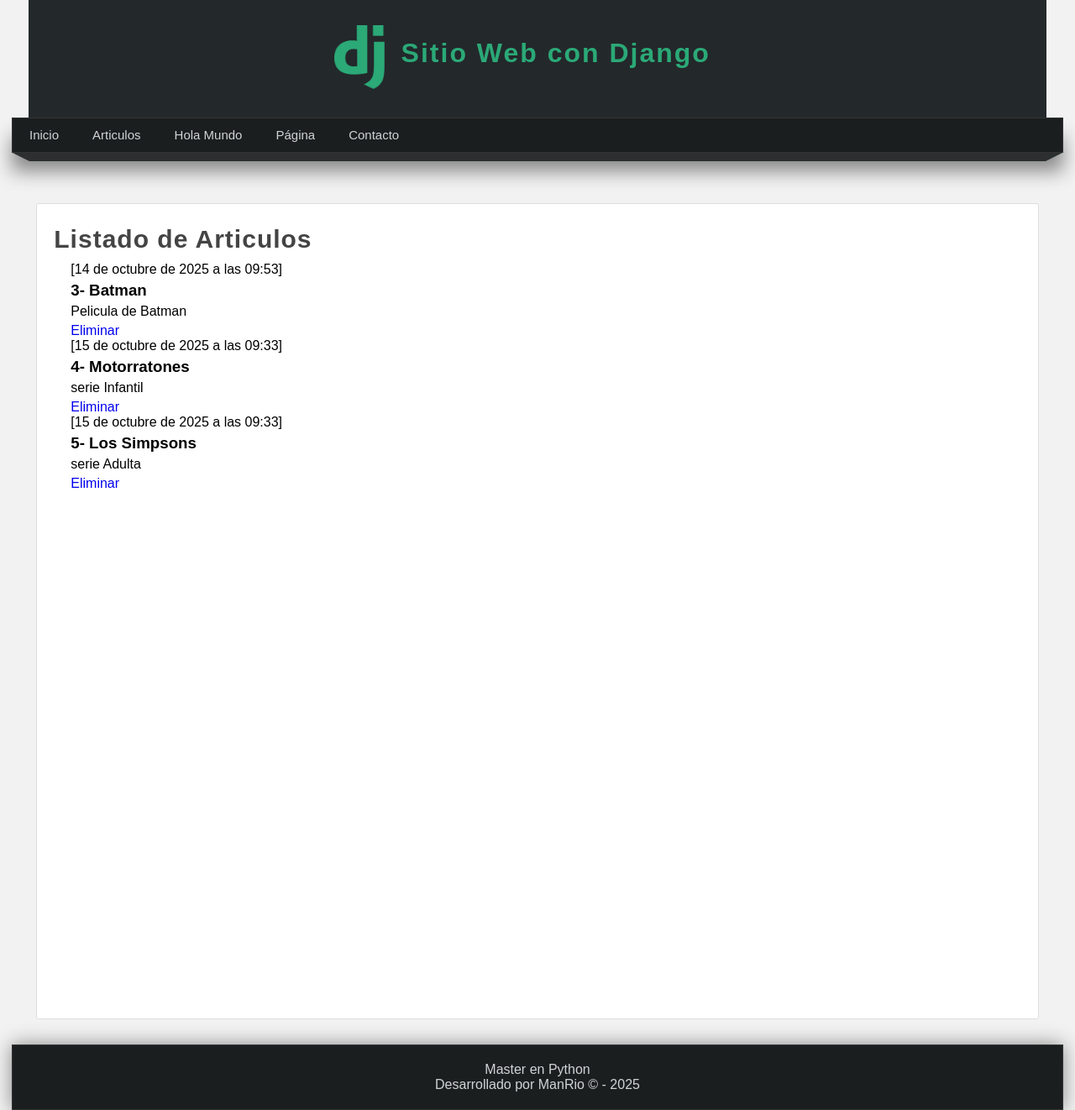
After one commit to ManRio/pythondesde0, a Django app: page /articulos/ in a window 1280 px wide. The commit adds this page. Shown: the whole page at 84% size. Run offline with Django 5.2, Linux system fonts and the light colour scheme; data comes from the database, SQL or seed files in the repository; both versions use the stored data as it was after the commit.

Commit message:
Bases de datos 2º parte

```diff
--- a/22-django/AprendiendoDjango/AprendiendoDjango/settings.py
+++ b/22-django/AprendiendoDjango/AprendiendoDjango/settings.py
@@ -103,7 +103,7 @@ AUTH_PASSWORD_VALIDATORS = [
 # Internationalization
 # https://docs.djangoproject.com/en/5.2/topics/i18n/
 
-LANGUAGE_CODE = 'en-us'
+LANGUAGE_CODE = 'es-es'
 
 TIME_ZONE = 'UTC'
 
--- a/22-django/AprendiendoDjango/AprendiendoDjango/urls.py
+++ b/22-django/AprendiendoDjango/AprendiendoDjango/urls.py
@@ -28,4 +28,10 @@ urlpatterns = [
     path('contacto/', views.contacto, name="contacto"),
     path('contacto/<str:nombre>/', views.contacto, name="contacto"),
     path('contacto/<str:nombre>/<str:apellidos>', views.contacto, name="contacto"),
+    path('crear-articulo/<str:title>/<str:content>/<str:public>', views.crear_articulo, name="crear_articulo"),
+    path('articulo/', views.articulo, name="articulo"),
+    path('articulo/<int:id>/', views.articulo, name="articulo"),
+    path('editar-articulo/<int:id>/', views.editar_articulo, name="editar_articulo"),
+    path('articulos/', views.articulos, name="articulos"),
+    path('borrar-articulo/<int:id>/', views.borrar_articulo, name="borrar_articulo"),
 ]
--- /dev/null
+++ b/22-django/AprendiendoDjango/miapp/templates/articulos.html
@@ -0,0 +1,17 @@
+{% extends "layout.html" %} {% block title %}Listado de Articulos{% endblock %}
+{% block content %}
+<h1 class="title">Listado de Articulos</h1>
+<ul>
+    {% for articulo in articulos %}
+        <li>
+            <span>[{{articulo.create_at}}]</span>
+            <h3> {{articulo.id}}- {{articulo.title}} </h3>
+            <p>{{articulo.content}}</p>
+            <a href=" {% url 'borrar_articulo' articulo.id %} ">Eliminar</a>
+            <br/>
+        </li>
+    {% endfor %}
+</ul>
+
+
+{% endblock %}
--- a/22-django/AprendiendoDjango/miapp/templates/layout.html
+++ b/22-django/AprendiendoDjango/miapp/templates/layout.html
@@ -24,6 +24,7 @@
         <nav id="menu">
             <ul>
                 <li><a href="{% url 'inicio' %}">Inicio</a></li>
+                <li><a href="{% url 'articulos' %}">Articulos</a></li>
                 <li><a href="{% url 'hola_mundo' %}">Hola Mundo</a></li>
                 <li><a href="{% url 'pagina' %}">Página</a></li>
                 <li><a href="{% url 'contacto' %}">Contacto</a></li>
--- a/22-django/AprendiendoDjango/miapp/views.py
+++ b/22-django/AprendiendoDjango/miapp/views.py
@@ -1,4 +1,6 @@
 from django.shortcuts import render, HttpResponse, redirect
+from miapp.models import Article
+from django.db.models import Q
 
 # Create your views here.
 
@@ -69,3 +71,51 @@ def contacto(request, nombre="", apellidos=""):
         html = "El nombre completo es: "
         html += f"<h3>Contacto de {nombre} {apellidos}</h3>"
     return HttpResponse(layout + f"<h2>Contacto</h2>" + html)
+
+def crear_articulo(request, title, content, public):
+    articulo = Article(
+        title= title,
+        content= content,
+        public= public
+    )
+    articulo.save()
+
+    return HttpResponse(f"Articulo creado: <strong>{articulo.title}</strong> - {articulo.content}")
+
+def articulo(request):
+    try:
+        articulo = Article.objects.get(title="Superman", public=True)
+        response = (f"Artículo: <br/> {articulo.title} - {articulo.content}")
+    except Article.DoesNotExist:
+        response = "<h1>El artículo no existe</h1>"
+    return HttpResponse(response)
+
+def editar_articulo(request, id):
+    articulo = Article.objects.get(pk=id)
+    articulo.title = "Batman"
+    articulo.content = "Pelicula de Batman"
+    articulo.public = True
+    articulo.save()
+    return HttpResponse(f"Artículo editado: <br/> {articulo.title} - {articulo.content}")
+
+def articulos(request):
+    articulos = Article.objects.all().order_by('id')
+
+    articulos = Article.objects.filter(public=True) # ver tambien lookups
+
+    articulos = Article.objects.all().exclude(public=True) # El excluede elimina de la lista los que cumplen la condicion
+
+    articulos = Article.objects.raw('SELECT * FROM miapp_article WHERE public=True ORDER BY id DESC')
+
+    articulos = Article.objects.filter(
+        Q(content__contains="pelicula") | Q(content__contains="serie")
+    )
+
+    return render(request, "articulos.html", {
+        'articulos': articulos
+    })
+
+def borrar_articulo(request, id):
+    articulo = Article.objects.get(pk=id)
+    articulo.delete()
+    return redirect('articulos')
```
Also changed, not shown: 22-django/AprendiendoDjango/db.sqlite3.
